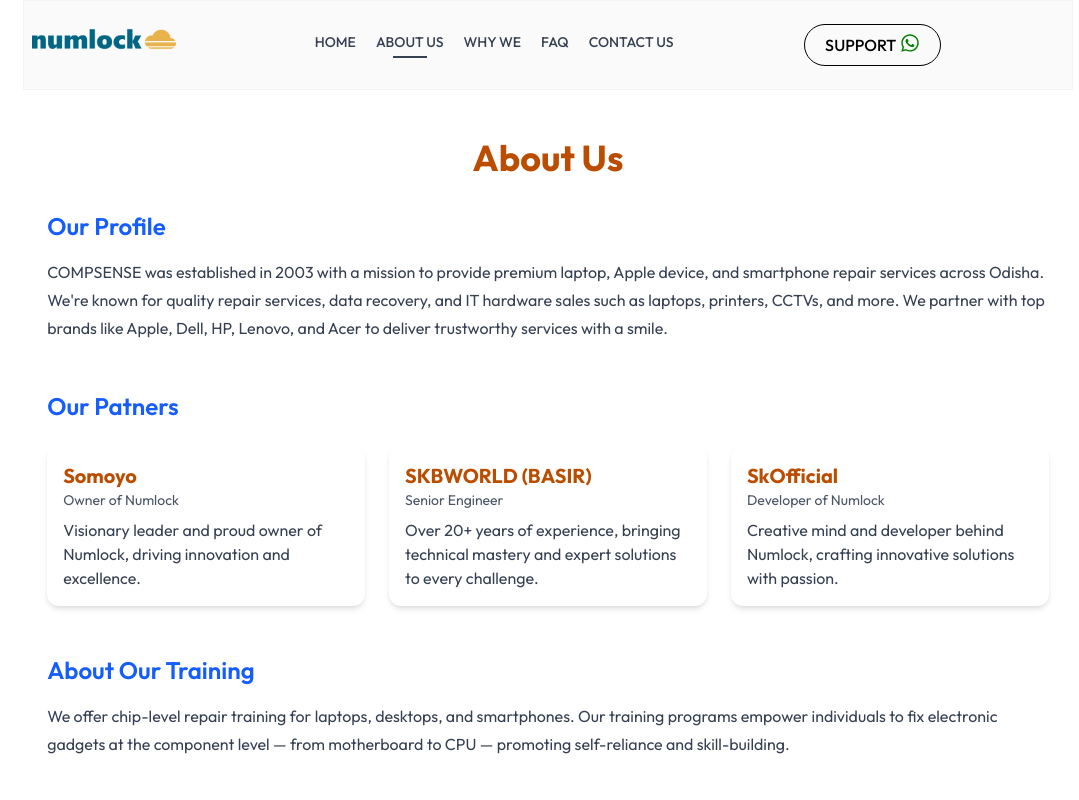
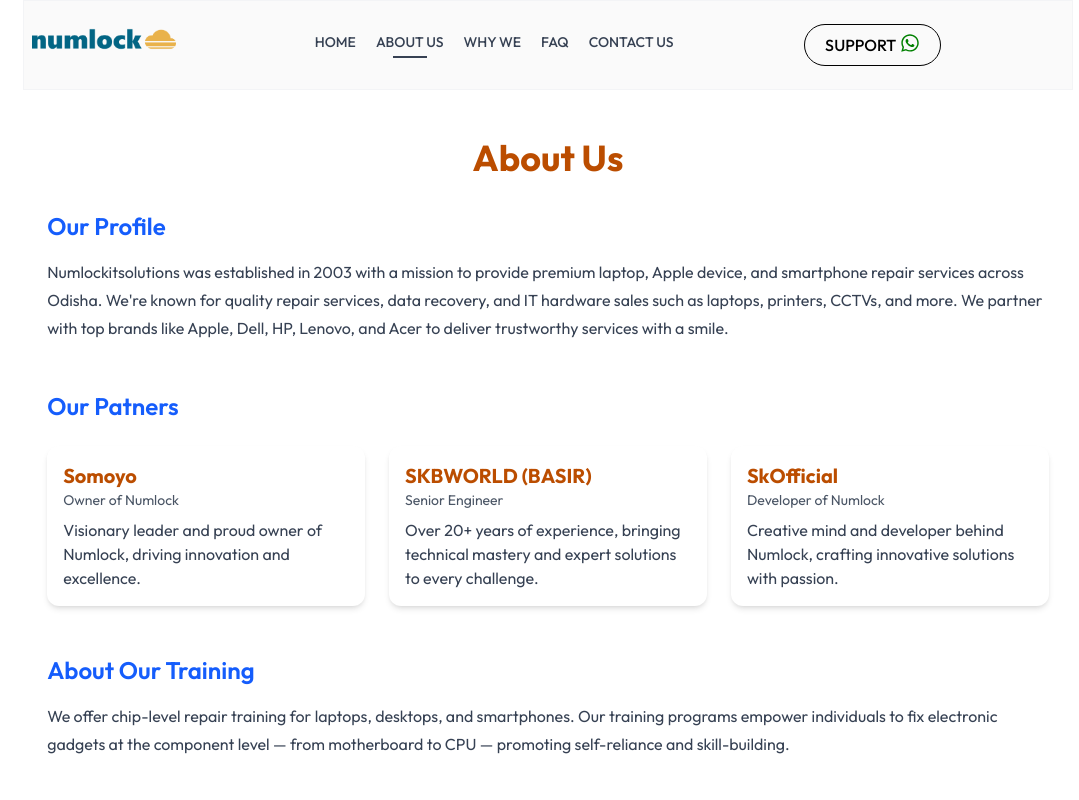
Before and after one commit to CodeWithNasirr/NumLock-Web, a React (Vite) app: page /about in a window 1280 px wide. Shown: the top 800 px of the page, without its empty margins (92-1171 px from the left). Built offline with nearby package versions, Linux system fonts and the light colour scheme.

Commit message:
pages added done

```diff
--- a/src/pages/About.jsx
+++ b/src/pages/About.jsx
@@ -9,7 +9,7 @@
       <div className="mb-12">
         <h3 className="text-2xl font-semibold mb-4 text-blue-600">Our Profile</h3>
         <p className="leading-7 text-gray-700">
-          COMPSENSE was established in 2003 with a mission to provide premium laptop, Apple device, and smartphone repair services across Odisha.
+          Numlockitsolutions was established in 2003 with a mission to provide premium laptop, Apple device, and smartphone repair services across Odisha.
           We're known for quality repair services, data recovery, and IT hardware sales such as laptops, printers, CCTVs, and more.
           We partner with top brands like Apple, Dell, HP, Lenovo, and Acer to deliver trustworthy services with a smile.
         </p>
```
